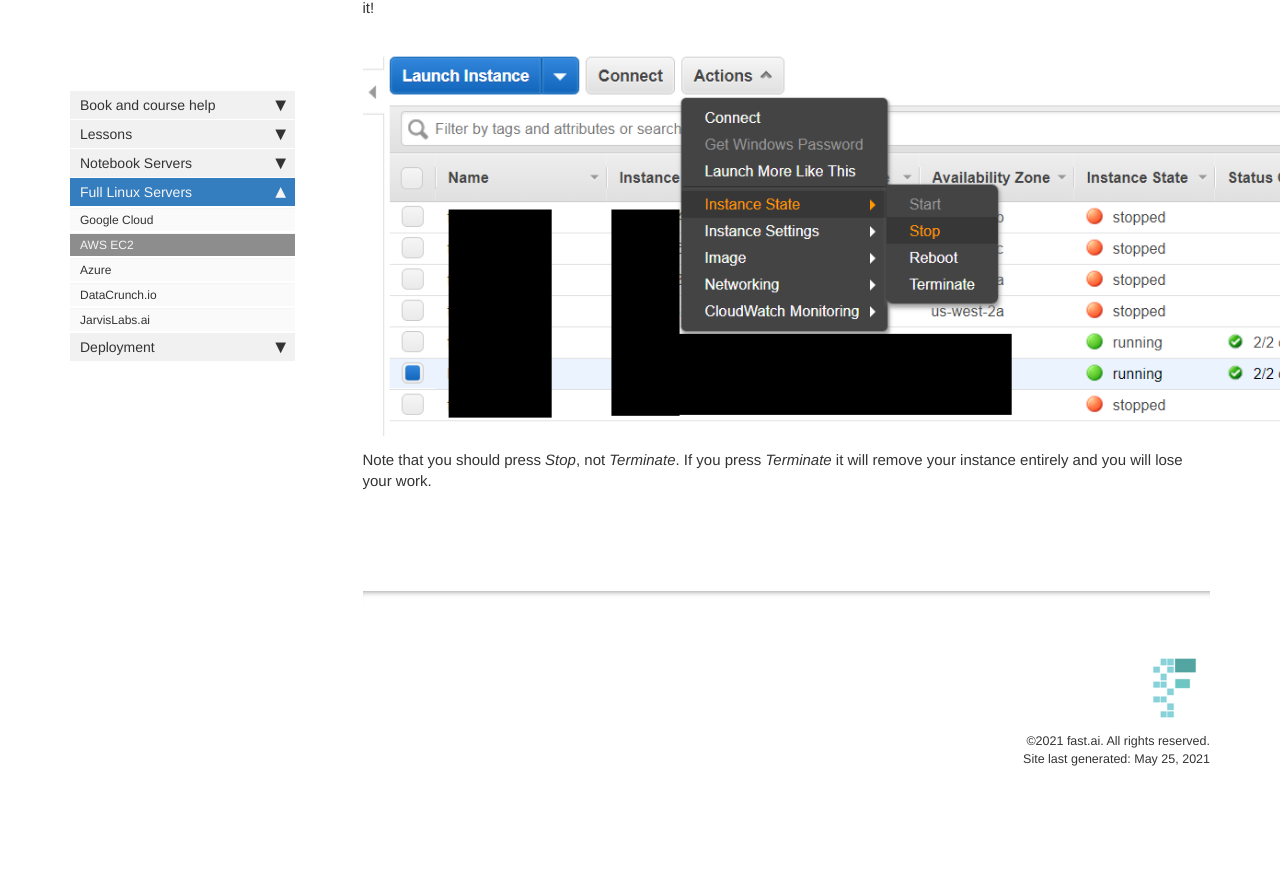
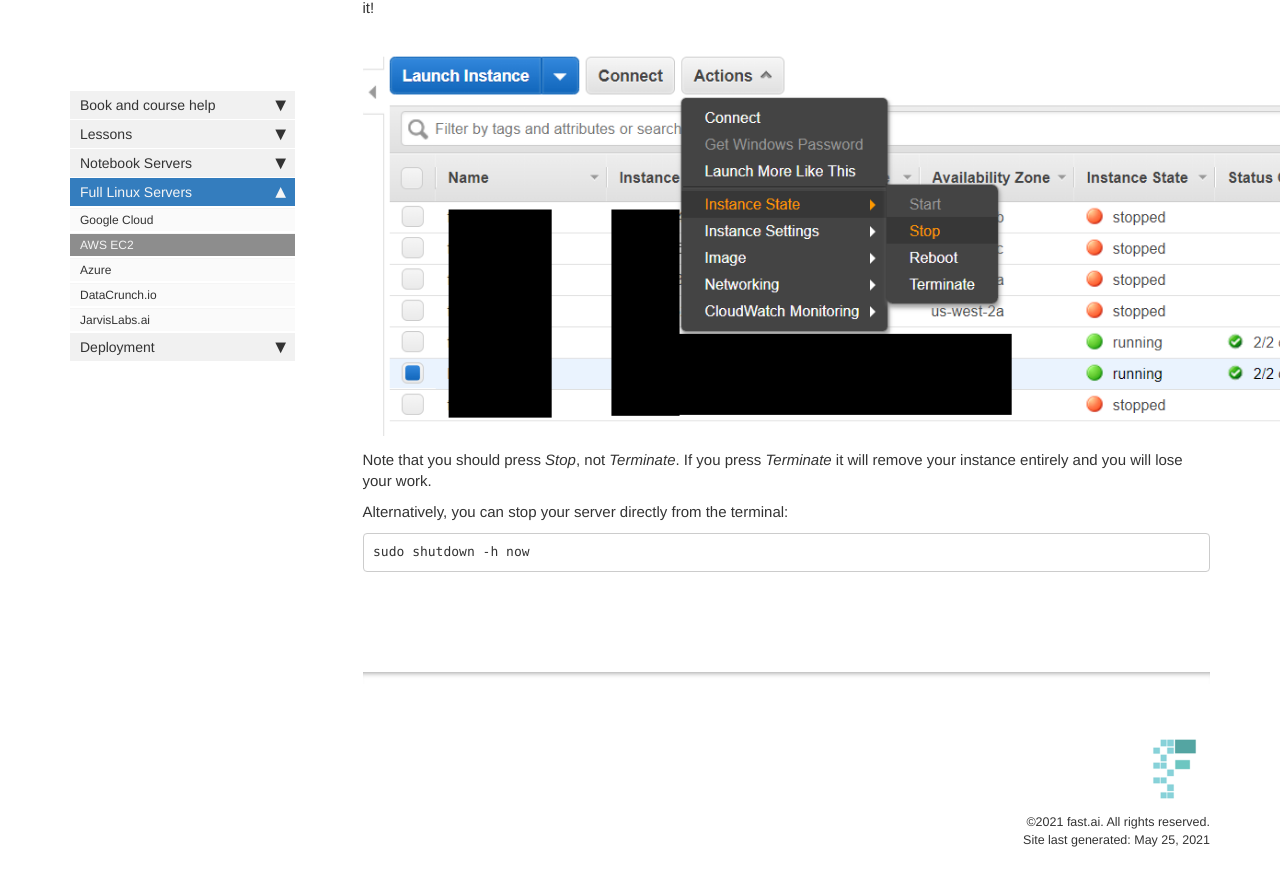
Before and after one commit to fastai/course20, a Jekyll site: the page built from docs/start_aws.md, in a window 1280 px wide and 900 px high, scrolled down 7330 px. Shown: the top 886 px of the window. Built offline with Jekyll 4.4.1, drawn with Linux system fonts in a browser that asks for light colours; nearby versions of some CDN libraries; comment, search, counter and statistics services are not loaded; before the commit the page ends 8149 px from its top, so only the background shows below that.

Commit message:
Update start_aws.md

```diff
--- a/docs/start_aws.md
+++ b/docs/start_aws.md
@@ -166,3 +166,7 @@
 <img alt="stop" src="/images/aws/stop.png" class="screenshot">
 
 Note that you should press *Stop*, not *Terminate*. If you press *Terminate* it will remove your instance entirely and you will lose your work.
+
+Alternatively, you can stop your server directly from the terminal:
+
+    sudo shutdown -h now
```
